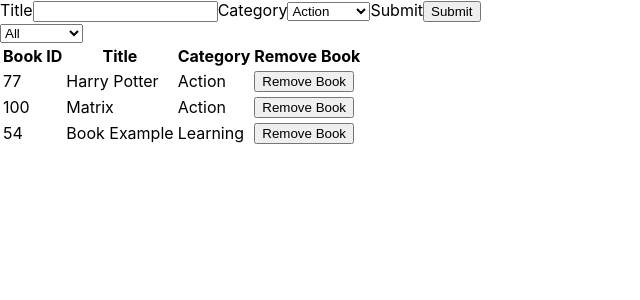
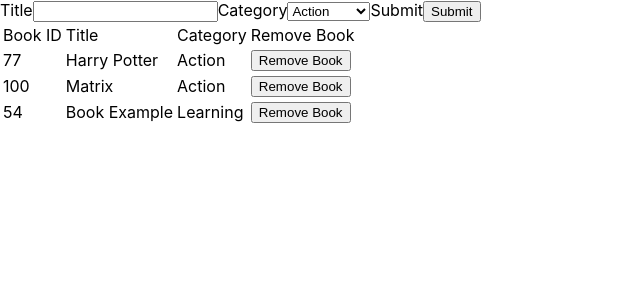
Before and after one commit to luisvinicius09/bookstoreRedux, a React (Create React App) app: page / in a window 1280 px wide. Shown: the top 300 px of the page, without its empty margins (0-640 px from the left). Built offline with nearby package versions, Linux system fonts and the light colour scheme.

Commit message:
Revert "Implementing styling"

```diff
--- a/src/actions/index.js
+++ b/src/actions/index.js
@@ -1,6 +1,5 @@
 export const CREATE_BOOK = 'CREATE_BOOK';
 export const REMOVE_BOOK = 'REMOVE BOOK';
-export const CHANGE_FILTER = 'CHANGE_FILTER';
 
 const createBook = (book) => ({
   type: CREATE_BOOK,
@@ -12,9 +11,4 @@ const removeBook = (book) => ({
   book,
 });
 
-const changeFilter = (category) => ({
-  type: CHANGE_FILTER,
-  category,
-});
-
-export { createBook, removeBook, changeFilter };
+export { createBook, removeBook };
--- a/src/components/CategoryFilter.js
+++ /dev/null
@@ -1,23 +0,0 @@
-import React from 'react';
-import PropTypes from 'prop-types';
-
-const categories = ['Action', 'Biography', 'History', 'Horror', 'Kids', 'Learning', 'Sci-Fi'];
-
-const CategoryFilter = ({ handleChange }) => (
-  <div>
-    <select name="category" onChange={(event) => handleChange(event)}>
-      <option value="All">All</option>
-      { categories.map((category) => (
-        <option key={category} value={category}>
-          {category}
-        </option>
-      )) }
-    </select>
-  </div>
-);
-
-CategoryFilter.propTypes = {
-  handleChange: PropTypes.func.isRequired,
-};
-
-export default CategoryFilter;
--- a/src/containers/BooksForm.js
+++ b/src/containers/BooksForm.js
@@ -62,8 +62,8 @@ class BooksForm extends React.Component {
         </label>
         <label htmlFor="category">
           Category
-          <select name="category" onChange={this.handleChange} value={category}>
-            { categories.map((c) => <option key={c} value={c}>{c}</option>) }
+          <select onChange={this.handleChange} value={category}>
+            {categories.map((c) => <option key={c} name={c}>{c}</option>)}
           </select>
         </label>
         <label htmlFor="submit">
--- a/src/containers/BooksList.js
+++ b/src/containers/BooksList.js
@@ -2,15 +2,12 @@ import React from 'react';
 import PropTypes from 'prop-types';
 import { connect } from 'react-redux';
 import Book from '../components/Book';
-import { removeBook, changeFilter } from '../actions/index';
-import CategoryFilter from '../components/CategoryFilter';
+import { removeBook } from '../actions/index';
 
 class BooksList extends React.Component {
   constructor(props) {
     super(props);
-
     this.handleRemoveBook = this.handleRemoveBook.bind(this);
-    this.handleFilterChange = this.handleFilterChange.bind(this);
   }
 
   handleRemoveBook(book) {
@@ -20,31 +17,21 @@ class BooksList extends React.Component {
     removeBook(bookIndex);
   }
 
-  handleFilterChange(event) {
-    const filter = event.target.value;
-    const { changeFilter } = this.props;
-    changeFilter(filter);
-  }
-
   render() {
-    const { books, filter } = this.props;
-    const filteredBooks = (filter !== 'All') ? books.filter((book) => book.category === filter) : books;
+    const { books } = this.props;
     return (
-      <div className="book-container">
-        <div>
-          <CategoryFilter handleChange={this.handleFilterChange} />
-        </div>
+      <div>
         <table>
           <thead>
             <tr>
-              <th>Book ID</th>
-              <th>Title</th>
-              <th>Category</th>
-              <th>Remove Book</th>
+              <td>Book ID</td>
+              <td>Title</td>
+              <td>Category</td>
+              <td>Remove Book</td>
             </tr>
           </thead>
           <tbody>
-            {filteredBooks.map((book) => (
+            { books.map((book) => (
               <Book
                 key={book.id}
                 book={book}
@@ -58,25 +45,17 @@ class BooksList extends React.Component {
   }
 }
 
-const mapStateToProps = (state) => ({
-  books: state.books,
-  filter: state.filter,
+const mapStateToProps = (s) => ({
+  books: s.books,
 });
 
 const mapDispatchToProps = (dispatch) => ({
   removeBook: (book) => dispatch(removeBook(book)),
-  changeFilter: (book) => dispatch(changeFilter(book)),
 });
-
-BooksList.defaultProps = {
-  filter: 'All',
-};
 
 BooksList.propTypes = {
   books: PropTypes.instanceOf(Object).isRequired,
-  filter: PropTypes.string,
   removeBook: PropTypes.instanceOf(Function).isRequired,
-  changeFilter: PropTypes.func.isRequired,
 };
 
 export default connect(mapStateToProps, mapDispatchToProps)(BooksList);
--- a/src/reducers/filter.js
+++ /dev/null
@@ -1,13 +0,0 @@
-import { CHANGE_FILTER } from '../actions/index';
-
-const filterReducer = (state = 'All', action) => {
-  switch (action.type) {
-    case CHANGE_FILTER:
-      return action.category;
-
-    default:
-      return state;
-  }
-};
-
-export default filterReducer;
--- a/src/reducers/index.js
+++ b/src/reducers/index.js
@@ -1,8 +1,6 @@
 import { combineReducers } from 'redux';
 import bookStore from './books';
-import filterReducer from './filter';
 
 export default combineReducers({
   books: bookStore,
-  filter: filterReducer,
 });
```
